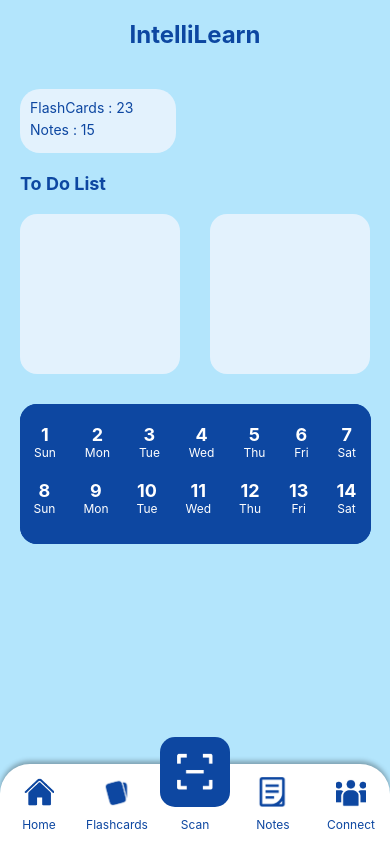
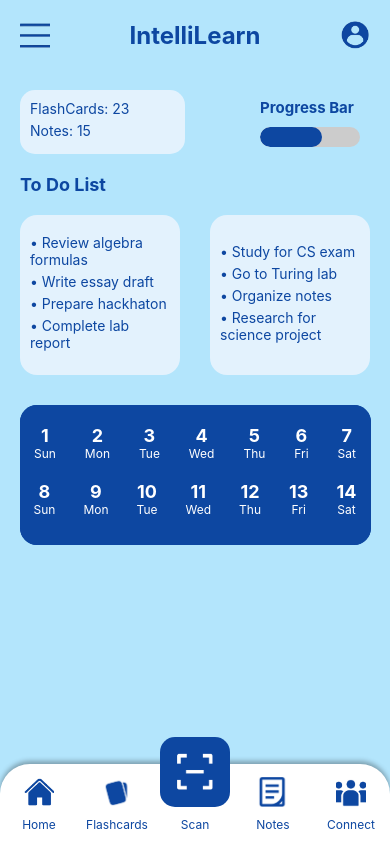
Before and after one commit to sapphiregaze/Intelli-Learn, a React Native app in the folder mobile/: screen /Test in a window 390 px wide. Built offline with nearby package versions, Linux system fonts and the light colour scheme.

Commit message:
Final Home Page

```diff
--- a/mobile/TestScreen.js
+++ b/mobile/TestScreen.js
@@ -4,23 +4,56 @@ import { View, Text, StyleSheet, TouchableOpacity, ScrollView, Image } from 'rea
 export default function TestScreen({ navigation }) {
   return (
     <View style={styles.container}>
-      {/* En-tête */}
+      {/* Header */}
       <View style={styles.header}>
+        <TouchableOpacity onPress={() => console.log('Menu pressed')}>
+          <Image
+            source={require('./assets/menu.png')}
+            style={styles.headerIcon}
+          />
+        </TouchableOpacity>
         <Text style={styles.headerText}>IntelliLearn</Text>
+        <TouchableOpacity onPress={() => console.log('Profile pressed')}>
+          <Image
+            source={require('./assets/profile.png')}
+            style={styles.headerIcon}
+          />
+        </TouchableOpacity>
       </View>
 
-      {/* Contenu principal */}
+      {/* Main content */}
       <ScrollView style={styles.content}>
-        <View style={styles.shortCard}>
-          <Text style={styles.cardTitle}>FlashCards : 23</Text>
-          <Text style={styles.cardTitle}>Notes : 15</Text>
+        {/* Container for FlashCards info and Progress Bar */}
+        <View style={styles.infoAndProgressContainer}>
+          <View style={styles.shortCard}>
+            <Text style={styles.cardTitle}>FlashCards: 23</Text>
+            <Text style={styles.cardTitle}>Notes: 15</Text>
+          </View>
+          {/* Progress Bar Area */}
+          <View style={styles.progressBarContainer}>
+            <Text style={styles.progressBarLabel}>Progress Bar</Text>
+            <View style={styles.progressBarBackground}>
+              <View style={styles.progressBar} />
+            </View>
+          </View>
         </View>
+
         <Text style={styles.toDoListText}>To Do List</Text>
 
-        {/* Vue pour les carrés blancs */}
+        {/* View for white squares with spots */}
         <View style={styles.squareContainer}>
-            <View style={styles.square}></View>
-            <View style={styles.square}></View>
+          <View style={styles.square}>
+            <Text style={styles.taskText}>• Review algebra formulas</Text>
+            <Text style={styles.taskText}>• Write essay draft</Text>
+            <Text style={styles.taskText}>• Prepare hackhaton </Text>
+            <Text style={styles.taskText}>• Complete lab report</Text>
+          </View>
+          <View style={styles.square}>
+            <Text style={styles.taskText}>• Study for CS exam</Text>
+            <Text style={styles.taskText}>• Go to Turing lab</Text>
+            <Text style={styles.taskText}>• Organize notes</Text>
+            <Text style={styles.taskText}>• Research for science project</Text>
+          </View>
         </View>
 
         <View style={styles.transparentRectangle}></View>
@@ -35,7 +68,7 @@ export default function TestScreen({ navigation }) {
             ))}
           </View>
 
-          {/* Deuxième ligne de jours de la semaine */}
+          {/* Second line of days of the week */}
           <View style={styles.dayCircles}>
             {['Sun', 'Mon', 'Tue', 'Wed', 'Thu', 'Fri', 'Sat'].map((day, index) => (
               <View key={index} style={styles.circle}>
@@ -48,7 +81,7 @@ export default function TestScreen({ navigation }) {
 
       </ScrollView>
 
-      {/* Barre de navigation en bas avec des icônes */}
+      {/* Navigation bar at the bottom with icons */}
       <View style={styles.navBar}>
         <TouchableOpacity style={styles.navItem} onPress={() => console.log('Home')}>
           <Image source={require('./assets/home.png')} style={styles.navIcon} />
@@ -72,7 +105,7 @@ export default function TestScreen({ navigation }) {
         </TouchableOpacity>
       </View>
 
-      {/* Carré arrondi au-dessus du bouton "Scan" avec une image */}
+      {/* Rounded square above the "Scan" button with an image */}
       <TouchableOpacity style={styles.scanButton} onPress={() => console.log('Scan pressed')}>
         <Image source={require('./assets/scan.png')} style={styles.scanImage} />
       </TouchableOpacity>
@@ -86,11 +119,17 @@ const styles = StyleSheet.create({
     backgroundColor: '#B3E5FC',
   },
   header: {
-    justifyContent: 'center',
+    flexDirection: 'row',
+    justifyContent: 'space-between',
     alignItems: 'center',
     paddingVertical: 20,
     paddingHorizontal: 20,
     backgroundColor: '#B3E5FC',
+    width: '100%',
+  },
+  headerIcon: {
+    width: 30,
+    height: 30,
   },
 
   transparentRectangle: {
@@ -112,19 +151,7 @@ const styles = StyleSheet.create({
   content: {
     flex: 1,
   },
-  shortCard: {
-    backgroundColor: '#E3F2FD',
-    borderRadius: 20,
-    padding: 10,
-    marginHorizontal: 20,
-    marginTop: 20,
-    width: '40%',
-  },
-  cardTitle: {
-    fontSize: 14,
-    color: '#0D47A1',
-    marginBottom: 5,
-  },
+
   toDoListText: {
     fontSize: 18,
     color: '#0D47A1',
@@ -212,4 +239,67 @@ const styles = StyleSheet.create({
     color: '#FFFFFF',
     fontSize: 12,
   },
+
+  square: {
+    width: 160,
+    height: 160,
+    borderRadius: 17,
+    backgroundColor: '#E3F2FD',
+    justifyContent: 'center',
+    alignItems: 'center',
+    padding: 10,
+  },
+  taskText: {
+    color: '#0D47A1',
+    fontSize: 14,
+    textAlign: 'left',
+    alignSelf: 'flex-start',
+    marginBottom: 5,
+    width: '100%',
+  },
+
+  infoAndProgressContainer: {
+    flexDirection: 'row',
+    justifyContent: 'space-between',
+    alignItems: 'center',
+    marginHorizontal: 30,
+    marginTop: 20,
+  },
+  progressBarContainer: {
+    justifyContent: 'center',
+    marginLeft: -100,
+  },
+  progressBarLabel: {
+    fontSize: 15,
+    color: '#0D47A1',
+    marginBottom: 10,
+    fontWeight: 'bold',
+  },
+  progressBarBackground: {
+    width: 100,
+    height: 20,
+    backgroundColor: '#ccc',
+    borderRadius: 10,
+    overflow: 'hidden',
+  },
+  progressBar: {
+    width: '62%',
+    height: '100%',
+    backgroundColor: '#0D47A1',
+    borderRadius: 10,
+  },
+
+  shortCard: {
+    backgroundColor: '#E3F2FD',
+    borderRadius: 15,
+    padding: 10,
+    width: '50%',
+    marginHorizontal: -10,
+  },
+  cardTitle: {
+    fontSize: 14,
+    color: '#0D47A1',
+    marginBottom: 5,
+  },
+
 });
```
Also changed, not shown: mobile/assets/menu.png.
